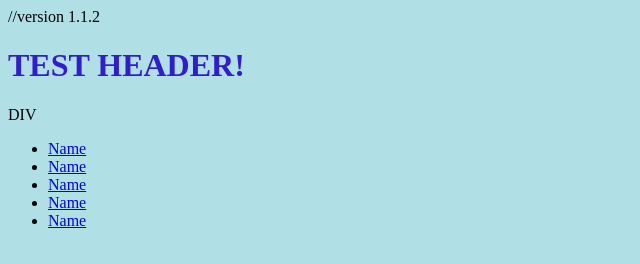
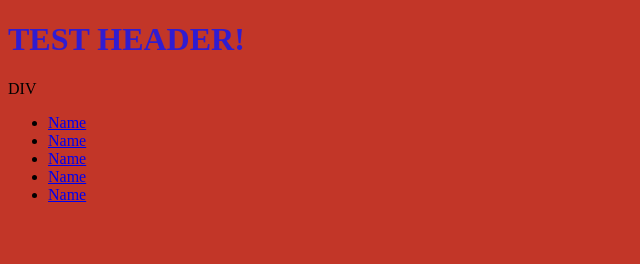
Before and after one commit to REDSKY87/Boilerplate_Repository, a website: page index.html in a window 1280 px wide. Shown: the whole page, without its empty margins (0-640 px from the left). Drawn offline with Linux system fonts and the light colour scheme.

Commit message:
Updated Version 1.1.2

```diff
--- a/index.html
+++ b/index.html
@@ -8,8 +8,8 @@
   <style>
   </style>
 </head>
-<body style="background-color:powderblue;">
-  //version 1.1.2
+<body style="background-color:#c23628;">
+
   <h1 class="testclass" style="color:rgb(48, 28, 209);">TEST HEADER!</h1>
   <div class="test">DIV</div>
   <ul>
--- a/style.css
+++ b/style.css
@@ -6,7 +6,7 @@
 
 body{
   background: black;
-  color: #f4f4f4;
+  color: #c23628;
 }
 
 h1{
```
